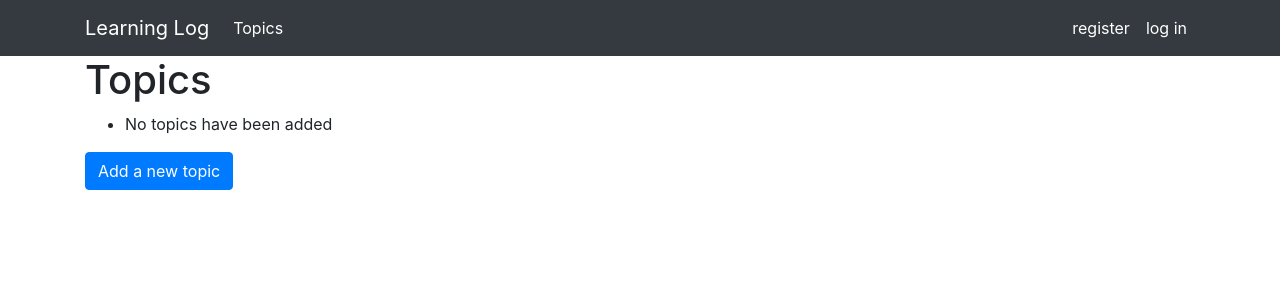
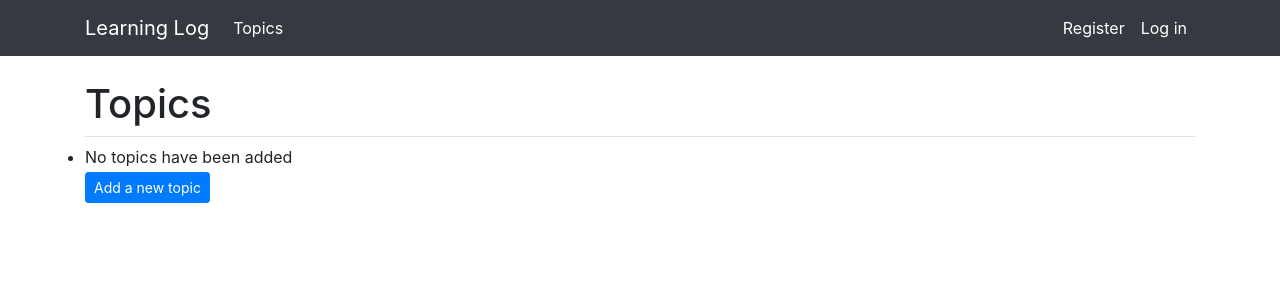
Before and after one commit to MichaelYu1016/learning_log, a Django app: template templates/learning_logs/topics.html in a window 1280 px wide. Shown: the top 300 px of the page. Run offline with Django 3.2, Linux system fonts and the light colour scheme; the template is opened without the code that fills it, so the values that code supplies are empty; some libraries are stand-ins or nearby versions.

Commit message:
the website has done in local

```diff
--- a/templates/learning_logs/base.html
+++ b/templates/learning_logs/base.html
@@ -17,7 +17,9 @@
     <nav class="navbar navbar-expand-lg navbar-dark bg-dark">
       <div class="container">
         <a class="navbar-brand" href="{% url 'learning_logs:index' %}">Learning Log</a>
-        <button class="navbar-toggler" type="button" data-toggle="collapse" data-target="#navbarToggleDemo02" aria-controls="navbarToggleDemo02" aria-expanded="false" aria-label="Toggle navigation">
+        <button class="navbar-toggler" type="button" data-toggle="collapse"
+                data-target="#navbarToggleDemo02" aria-controls="navbarToggleDemo02"
+                aria-expanded="false" aria-label="Toggle navigation">
           <span class="navbar-toggler-icon"></span>
         </button>
         <div id="navbarToggleDemo02" class="collapse navbar-collapse">
@@ -30,10 +32,10 @@
           <ul class="navbar-nav ml-auto">
             {%  if user.is_authenticated %}
               <span class="navbar-text">Hello, {{ user.username }}.</span>
-              <li class="nav-item active"><a class="nav-link" href="{% url 'users:logout' %}">log out</a></li>
+              <li class="nav-item active"><a class="nav-link" href="{% url 'users:logout' %}">Log out</a></li>
             {% else %}
-              <li class="nav-item active"><a class="nav-link" href="{% url 'users:register' %}">register</a></li>
-              <li class="nav-item active"><a class="nav-link" href="{% url 'users:login' %}">log in</a></li>
+              <li class="nav-item active"><a class="nav-link" href="{% url 'users:register' %}">Register</a></li>
+              <li class="nav-item active"><a class="nav-link" href="{% url 'users:login' %}">Log in</a></li>
             {% endif %}
           </ul>
         </div><!--/.nav-collapse -->
@@ -41,10 +43,10 @@
     </nav>
 
     <div class="container">
-      <div class="page-header">
+      <div class="border-bottom mt-4">
         {% block header %}{% endblock header %}
       </div>
-      <div>
+      <div class="mt-2">
         {% block content %}{% endblock content %}
       </div>
     </div><!-- /container -->
--- a/templates/learning_logs/new_topic.html
+++ b/templates/learning_logs/new_topic.html
@@ -16,7 +16,7 @@
         {% csrf_token %}
         {% bootstrap_form form %}
         {% buttons %}
-          <button name="submit" class="btn btn-primary">add topic</button>
+          <button name="submit" class="btn btn-primary btn-sm">add topic</button>
         {% endbuttons %}
       </form>
     {% endblock content %}
--- a/templates/learning_logs/topics.html
+++ b/templates/learning_logs/topics.html
@@ -13,9 +13,9 @@
 
     {% block content %}
 
-      <ul>
-      {% for topic in topics %}
-        <li>
+      <ul class="list-group">
+      {% for topic in topics%}
+        <li class="list-group-item d-flex justify-content-between align-items-center">
           <h3>
             <a href="{% url 'learning_logs:topic' topic.id %}">{{ topic }}</a>
           </h3>
@@ -25,7 +25,7 @@
       {% endfor %}
       </ul>
       <h3>
-        <a href="{% url 'learning_logs:new_topic' %}"><button type="button" class="btn btn-primary">Add a new topic</button></a>
+        <a href="{% url 'learning_logs:new_topic' %}"><button type="button" class="btn btn-primary btn-sm">Add a new topic</button></a>
       </h3>
     {% endblock content %}
   </body>
```
Also changed, not shown: templates/learning_logs/edit_entry.html (+8 -3 lines), templates/learning_logs/new_entry.html (+10 -4 lines), templates/learning_logs/topic.html (+4 -4 lines), templates/users/register.html (+8 -2 lines), db.sqlite3.
